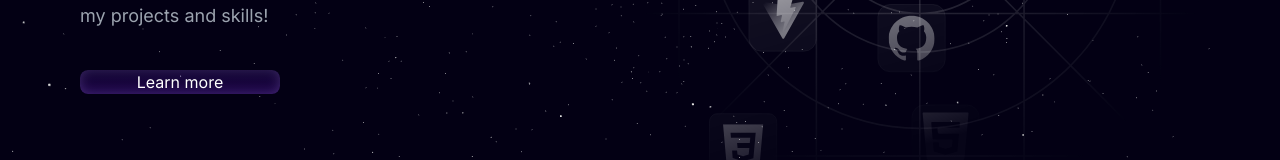
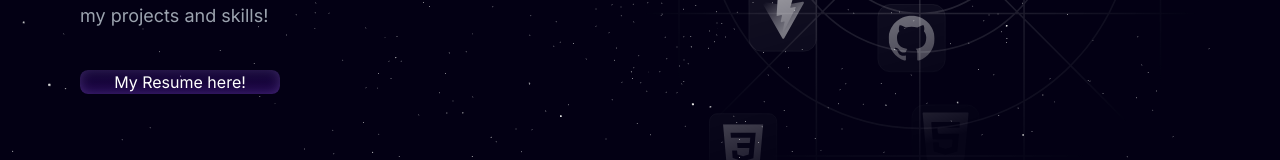
Before and after one commit to justhappyuknow/My-Portfolio, a Next.js app: page / in a window 1280 px wide. Shown: the part 527-687 px from the top of the page. Built offline with nearby package versions, Linux system fonts and the light colour scheme.

Commit message:
resume added

```diff
--- a/components/sub/HeroContent.tsx
+++ b/components/sub/HeroContent.tsx
@@ -36,9 +36,9 @@ const HeroContent = () => {
                     I am a Frontend Developer and a growing Data Analyst checkout my projects and skills!
 
                 </motion.p>
-                <motion.a variants={slideInFromLeft(1)}
+                <motion.a href='https://drive.google.com/file/d/1gXB9FR8K5jekXZedwrntBfJwD2wNN-Ne/view?usp=drive_link' target='blank' variants={slideInFromLeft(1)}
                     className='oy-2 button-primary text-center text-white cursor-pointer rounded-lg max-w-[200px]'>
-                    Learn more
+                    My Resume here!
                 </motion.a> </div>
             <motion.div
                 variants={slideInFromRight(0.8)}
```
Also changed, not shown: components/main/Projects.tsx (line endings or trailing spaces).
